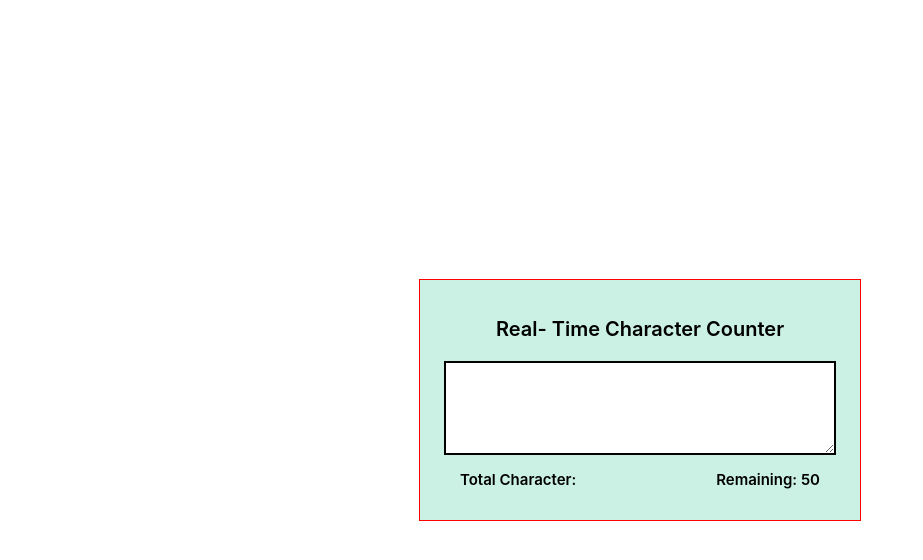
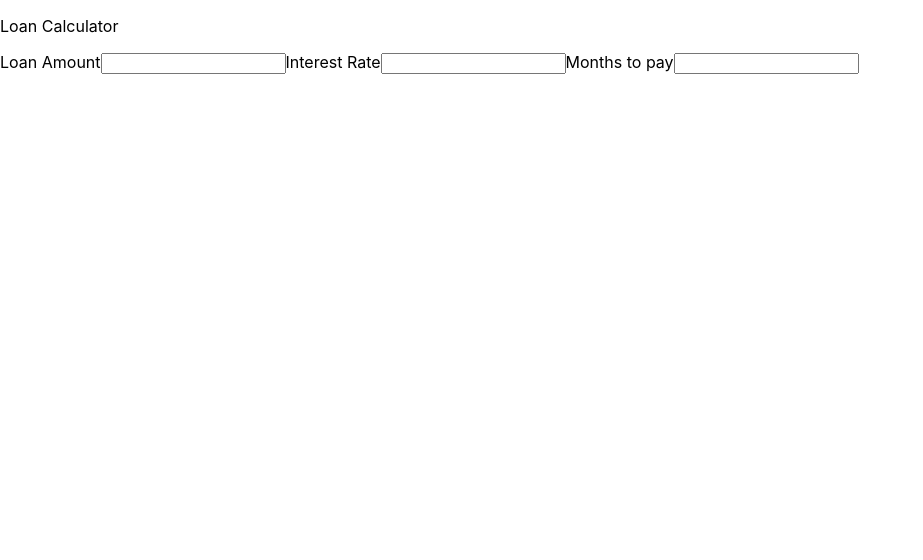
Before and after one commit to Preciousnnebuogor/Mini-projects, a React (Create React App) app: page / in a window 1280 px wide. Shown: the top 560 px of the page, without its empty margins (0-923 px from the left). Built offline with nearby package versions, Linux system fonts and the light colour scheme.

Commit message:
collected

```diff
--- a/src/App.js
+++ b/src/App.js
@@ -1,14 +1,16 @@
 import "./App.css";
+import LoanCalculator from "./components/loans/loans";
 // import PopFi from "./components/popfi/pop";
-import Toggle from "./components/toggle.jsx/toggle";
-import WordCount from "./components/wordCount/wordCount";
+// import Toggle from "./components/toggle.jsx/toggle";
+// import WordCount from "./components/wordCount/wordCount";
 
 function App() {
   return (
     <div className="App">
       {/* <Toggle /> */}
       {/* <PopFi/> */}
-      <WordCount/>
+      {/* <WordCount/> */}
+      <LoanCalculator/>
     </div>
   );
 }
--- /dev/null
+++ b/src/components/loans/loans.jsx
@@ -0,0 +1,19 @@
+export default function LoanCalculator() {
+  return (
+    <div className={`container`}>
+      <div className={`content`}>
+        <p>Loan Calculator</p>
+        <div>
+          <label>Loan Amount</label>
+          <input />
+
+          <label>Interest Rate</label>
+          <input />
+
+          <label>Months to pay</label>
+          <input />
+        </div>
+      </div>
+    </div>
+  );
+}
```
Also changed, not shown: src/components/loans/loans.css (added).
